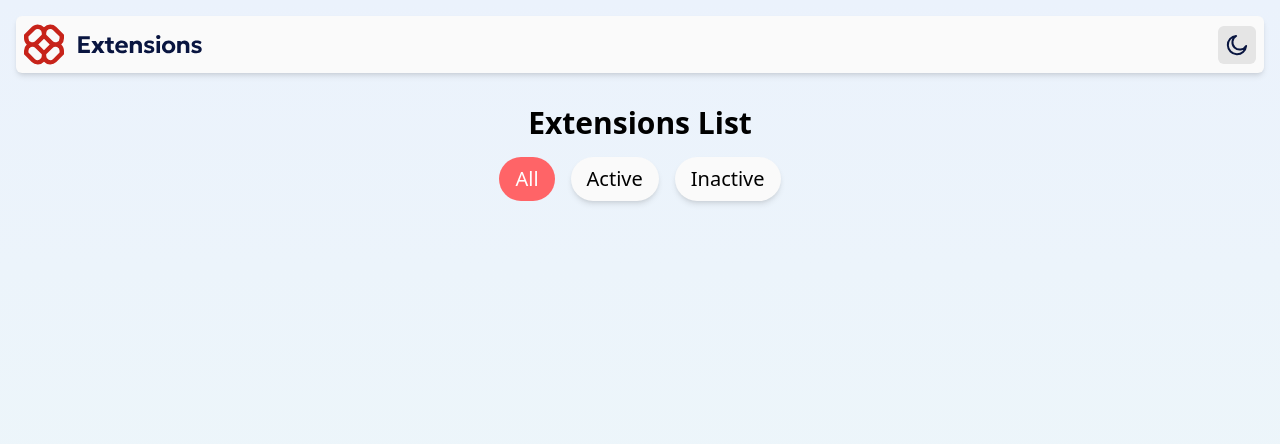
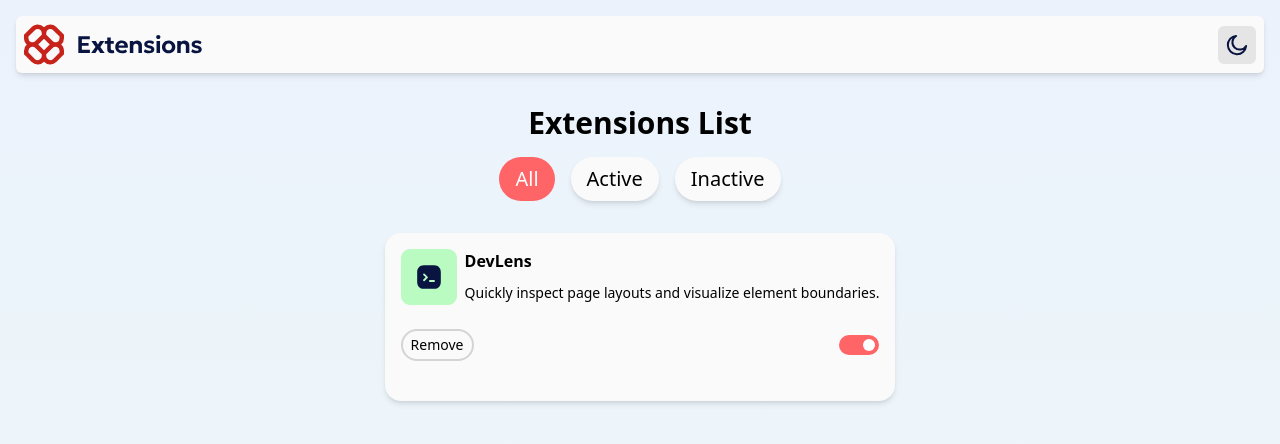
Before and after one commit to Medido1/Frontend-Mentor-Browser-extensions-manager-UI, a React (Vite) app: page / in a window 1280 px wide. Shown: the top 444 px of the page. Built offline with nearby package versions, Linux system fonts and the light colour scheme.

Commit message:
Create extention card component

```diff
--- a/src/App.jsx
+++ b/src/App.jsx
@@ -3,6 +3,7 @@ import logo from "./assets/images/logo.svg";
 import iconMoon from "./assets/images/icon-moon.svg";
 import iconSun from "./assets/images/icon-sun.svg";
 import "./App.css";
+import ExtentionCard from './components/ExtentionCard';
 
 function App() {
   const [darkMode, setDarkMode] = useState(false);
@@ -46,6 +47,9 @@ function App() {
           </button>
         </div>
       </div>
+      <div className='flex flex-col gap-2 mt-8'>
+        <ExtentionCard />
+      </div>
     </main>
   )
 }
--- /dev/null
+++ b/src/components/ExtentionCard.jsx
@@ -0,0 +1,28 @@
+import testicon from "../assets/images/logo-console-plus.svg";
+
+function ExtentionCard () {
+  return (
+    <div>
+      <div className='bg-neutral-50 p-4 h-42 rounded-2xl shadow-md'> {/* card */}
+          <div className='flex gap-2'>
+            <img src={testicon} className='max-h-14' />
+            <div>
+              <p className='font-bold mb-2'>DevLens</p>
+              <p className='text-sm font-light leading-6'>Quickly inspect page layouts and visualize element boundaries.</p>
+            </div>
+          </div>
+          <div className='flex justify-between items-center mt-6'>
+            <button
+            className='rounded-full border-neutral-300 px-2 py-1 border-2 text-sm cursor-pointer'>
+              Remove
+            </button>
+            <button className='rounded-full pt-1 pr-1 pb-1 pl-6 bg-red-400'>
+              <div className='rounded-full w-3 h-3  bg-white'></div> {/* toggle circle */}
+            </button>
+          </div>
+        </div>
+    </div>
+  )
+}
+
+export default ExtentionCard;
```
